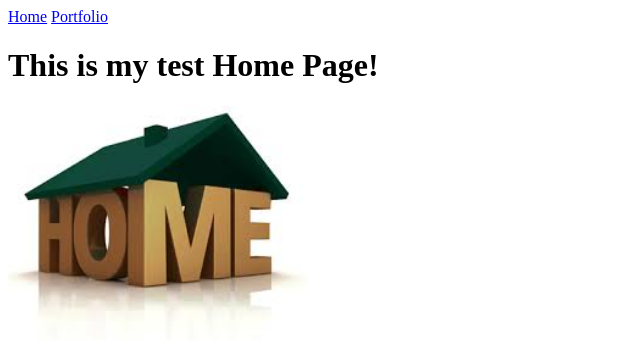
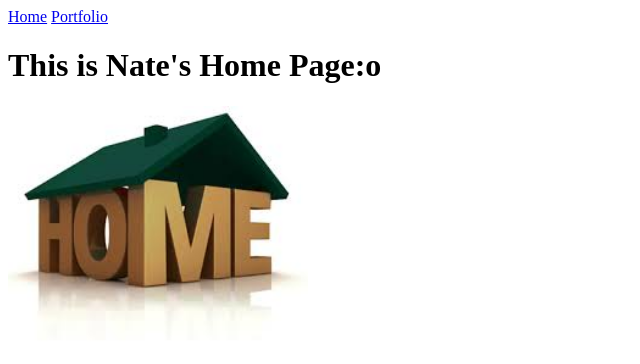
Before and after one commit to spacemanmcfly/spacemanmcfly.github.io, a plain HTML site: page my_website/index.html in a window 1280 px wide. Shown: the whole page, without its empty margins (0-640 px from the left). Drawn offline with Linux system fonts and the light colour scheme.

Commit message:
Changed the heading

```diff
--- a/my_website/index.html
+++ b/my_website/index.html
@@ -7,7 +7,7 @@
   <body>
     <a href="index.html">Home</a>
     <a href="portfolio.html">Portfolio</a>
-    <h1>This is my test Home Page!</h1>
+    <h1>This is Nate's Home Page:o</h1>
     <img src="images/home.jpg" height="250">
   </body>
 </html>
```
Also changed, not shown: .c9/metadata/environment/my_website/index.html.
